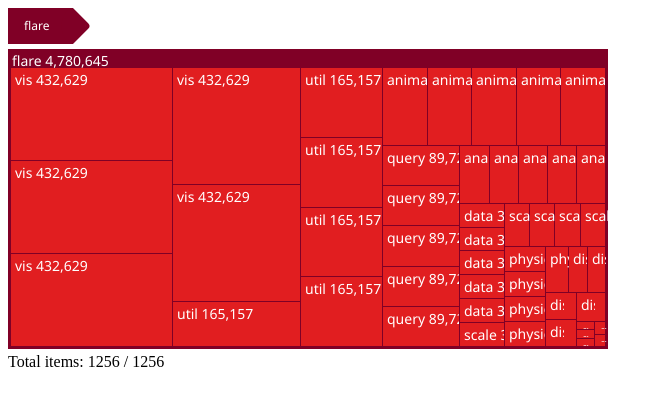
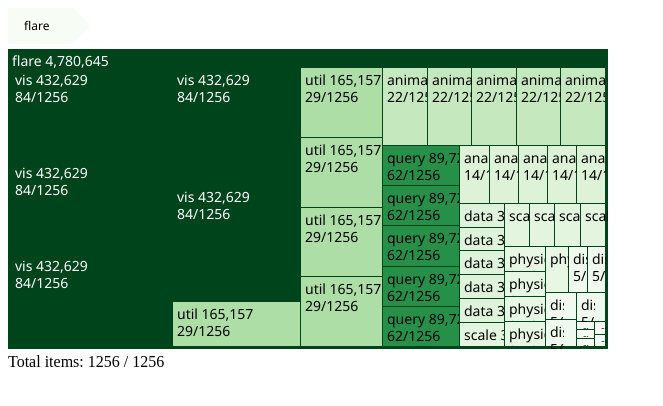
Before and after one commit to jquintozamora/react-d3-treemap, a React app: page / in a window 1280 px wide. Shown: the top 406 px of the page, without its empty margins (0-663 px from the left). Built offline with nearby package versions, Linux system fonts and the light colour scheme; the HTML template or start-up script is replaced by a standard one.

Commit message:
green scale

```diff
--- a/app/src/components/Node/INodeProps.ts
+++ b/app/src/components/Node/INodeProps.ts
@@ -39,6 +39,7 @@ export interface INodeProps {
     globalWidth: number;
     isSelectedNode: boolean;
     nodeTotalNodes: number;
+    globalTotalNodes: number;
 
     xTranslated?: number;
     yTranslated?: number;
--- a/app/src/components/Node/Node.tsx
+++ b/app/src/components/Node/Node.tsx
@@ -26,7 +26,11 @@ class Node extends React.Component<INodeProps, {}> {
             yTranslated,
             isSelectedNode,
             width,
-            height
+            height,
+            fontSize,
+            textColor,
+            nodeTotalNodes,
+            globalTotalNodes
         } = this.props;
         const cursor = hasChildren === true && isSelectedNode === false ? "pointer" : "auto";
         return (
@@ -53,6 +57,9 @@ class Node extends React.Component<INodeProps, {}> {
                     clipPath={"url(#clip-" + name + ")"}
                 >
                     {this._getLabelNewLine()}
+                    <tspan fontSize={fontSize} fill={textColor} x={4} dy={fontSize + 3} >
+                        {nodeTotalNodes + "/" + globalTotalNodes}
+                    </tspan>
                 </text>
                 <title>{label + "\n" + valueWithFormat}</title>
             </g>
--- a/app/src/components/TreeMap/TreeMap.tsx
+++ b/app/src/components/TreeMap/TreeMap.tsx
@@ -19,13 +19,13 @@ import {
     schemeCategory20c,
     interpolateViridis
 } from "d3-scale";
+import {
+    extent
+} from "d3-array";
 import * as chromatic from "d3-scale-chromatic";
 import { interpolateHcl } from "d3-interpolate";
-// import {
-//     Breadcrumb, IBreadcrumbItem
-// } from "office-ui-fabric-react/lib/Breadcrumb";
 import {
-    Breadcrumb, IBreadcrumbItem, BreadcrumbStyled
+    IBreadcrumbItem, BreadcrumbStyled
 } from "../Breadcrumb/Breadcrumb";
 
 
@@ -45,9 +45,6 @@ class TreeMap extends React.Component<ITreeMapProps, ITreeMapState> {
         height: 600,
         width: 600,
         valueFormat: ",d",
-        // These props will be passed from outer component if needed
-        // bgColorRangeLow: "#007AFF",
-        // bgColorRangeHigh: "#FFF500",
     };
 
 
@@ -108,16 +105,36 @@ class TreeMap extends React.Component<ITreeMapProps, ITreeMapState> {
         // Format function
         this._valueFormatFunction = format(this.props.valueFormat);
 
+        // Color domain = depth
+        // const d = [Utils.getDepth(this.props.data) - 1, 0];
+
+        // Color domain = number of children
+        const d = extent(this._nodes, (n) => n.parent !== null ? n.descendants().length : 1);
+
+        // Color domain = size (value)
+        // const d = extent(this._nodes, (n) => {
+        //     if (n.parent !== null) {
+        //         return n.value;
+        //     }
+        // });
+
         // Create bgColorFunction
         if (props.hasOwnProperty("bgColorRangeLow")
             && props.hasOwnProperty("bgColorRangeHigh")) {
             this._nodesbgColorFunction = scaleLinear<any>()
-                .domain([0, Utils.getDepth(this.props.data) - 1])
+                .domain(d)
                 .interpolate(interpolateHcl)
                 .range([props.bgColorRangeLow, props.bgColorRangeHigh]);
         } else {
-            this._nodesbgColorFunction = scaleSequential(chromatic.interpolateYlOrRd)
-                .domain([Utils.getDepth(this.props.data) - 1, 0]);
+            // Red, yellow, green: interpolateYlOrRd
+            this._nodesbgColorFunction =
+                scaleSequential(chromatic.interpolateGreens)
+                    .domain(d);
+            console.log(this._nodesbgColorFunction(0));
+            console.log(this._nodesbgColorFunction(20));
+            console.log(this._nodesbgColorFunction(40));
+            console.log(this._nodesbgColorFunction(84));
+            console.log(this._nodesbgColorFunction(1340));
         }
 
     }
@@ -170,12 +187,18 @@ class TreeMap extends React.Component<ITreeMapProps, ITreeMapState> {
         // TODO: Change this Id value by the right id
         const id = (node as any).data.name;
         const hasChildren = node.children && node.children.length > 0 ? true : false;
-        const backgroundColor = this._nodesbgColorFunction(node.depth);
-        const colorText = Utils.getHighContrastColorFromString(backgroundColor);
         const valueWithFormat = this._valueFormatFunction(node.value);
         const nodeTotalNodes = node.descendants().length;
+        // Color domain = depth
+        // const backgroundColor = this._nodesbgColorFunction(node.depth);
+        // Color domain = size (value)
+        // const backgroundColor = this._nodesbgColorFunction(node.value);
+        // Color domain = number of children
+        const backgroundColor = this._nodesbgColorFunction(nodeTotalNodes);
+        const colorText = Utils.getHighContrastColorFromString(backgroundColor);
+
         const { valueFormat } = this.props;
-        const { width, height } = this.state;
+        const { width, height, totalNodes } = this.state;
         return (
             <NodeContainer
                 {...node}
@@ -198,6 +221,7 @@ class TreeMap extends React.Component<ITreeMapProps, ITreeMapState> {
                 globalHeight={height}
                 globalWidth={width}
                 nodeTotalNodes={nodeTotalNodes}
+                globalTotalNodes={totalNodes}
                 isSelectedNode={id === this.state.selectedId}
             />
         );
--- a/package.json
+++ b/package.json
@@ -27,6 +27,7 @@
   },
   "homepage": "https://github.com/jquintozamora/react-d3-hierarchy#readme",
   "dependencies": {
+    "@types/d3-array": "^1.1.2",
     "@types/d3-format": "^1.1.0",
     "@types/d3-hierarchy": "^1.1.0",
     "@types/d3-interpolate": "^1.1.5",
@@ -35,6 +36,7 @@
     "@types/d3-selection": "^1.0.12",
     "@types/d3-transition": "^1.0.8",
     "@types/react-motion": "0.0.21",
+    "d3-array": "^1.1.1",
     "d3-format": "^1.1.1",
     "d3-hierarchy": "^1.1.4",
     "d3-interpolate": "^1.1.4",
```
